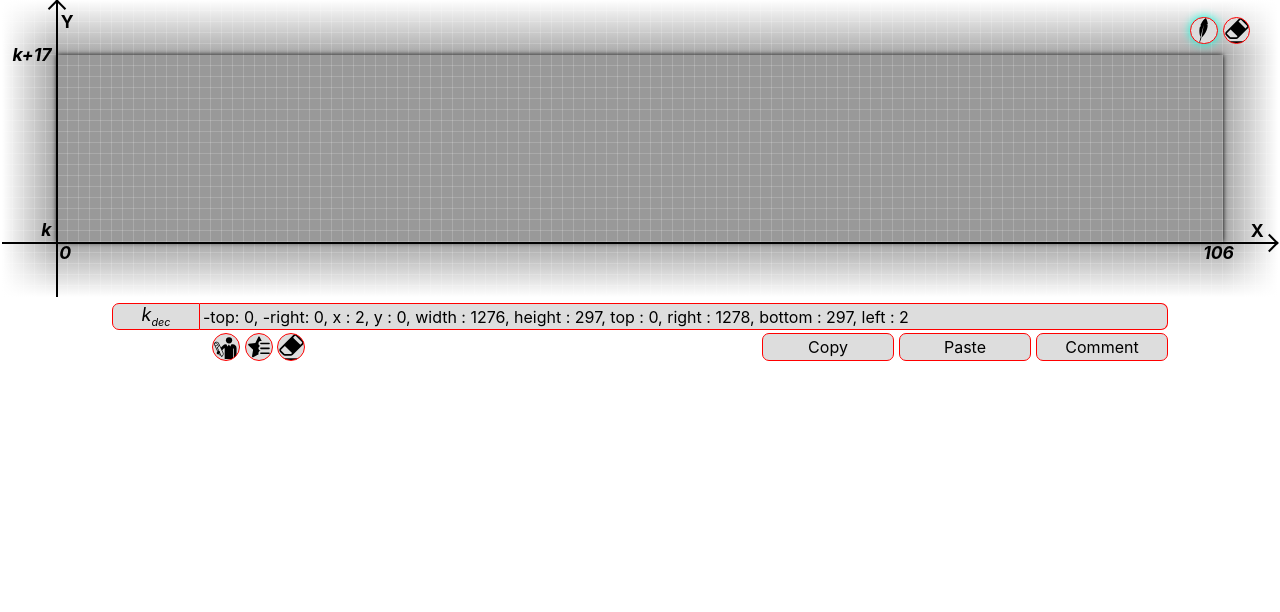
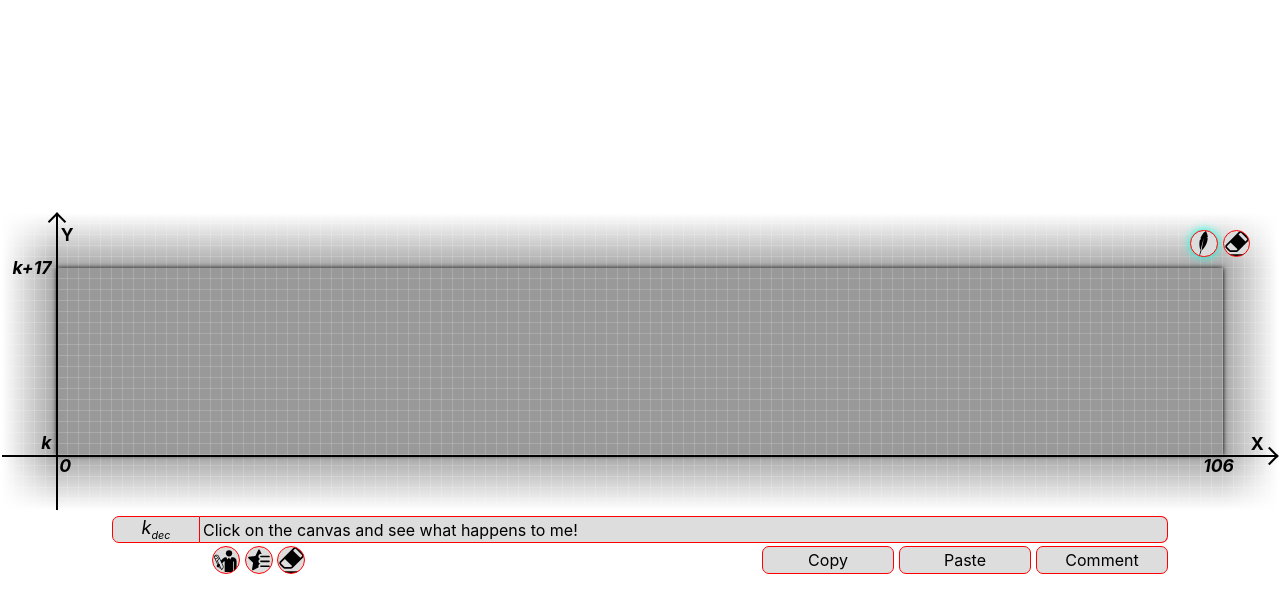
Before and after one commit to vipolar/tuppers, a Svelte app: page / in a window 1280 px wide. Shown: the top 612 px of the page. Built offline with nearby package versions, Linux system fonts and the light colour scheme.

Commit message:
buttons, pixelsize, who knows anymore...

```diff
--- a/src/App.svelte
+++ b/src/App.svelte
@@ -2,56 +2,53 @@
 	//import Display from './Display.svelte'
 	import Canvas from './Canvas.svelte'
 
-	let pixelSize = 0;
+	let framePixelBoxShadow = "#ffffff";
+	let framePixelBackground = "#a7a7a7";
+	let canvasPixelBoxShadow = "#ffffff";
+	let canvasPixelBackground = "#999999";
+	let canvasPixelBoxShadowActive = "#8b0000";
+	let canvasPixelBackgroundActive = "#111111";
 
-	const windowWidth = window.innerWidth;
-	const windowHeight = window.innerHeight;
-	/* needs a tonne of work! */
-	if (windowWidth > windowHeight) {
-		let w = Math.floor(windowWidth / 116);
-		let h = Math.floor(windowHeight / 33);
-		pixelSize = w > h ? h : w;
-		pixelSize = pixelSize <= 16 ? pixelSize : 16;
-		pixelSize = pixelSize >= 4 ? pixelSize : 4;
-	} else { /* portrait mode */
-		let w = Math.floor(windowWidth / 33);
-		let h = Math.floor(windowHeight / 116)
-		pixelSize = w > h ? h : w;
-		pixelSize = pixelSize <= 16 ? pixelSize : 16;
-		pixelSize = pixelSize >= 4 ? pixelSize : 4;
-	}
+	/* canvas */
+	let canvasBoxShadow = "#000000";
+	let canvasBoxShadowError = "#ff0000";
+	let canvasBoxShadowActive = "#00ffdd";
+	let canvasBoxShadowSuccess = "#55ff00";
+
+	/* overlay */
+	let canvasBverlayGradientStart = "transparent";
+	let canvasOverlayGradientFinish = "#ffffff";
+	let canvasOverlayDecoreArrowLine = "#000000";
+	let canvasOverlayDecoreArrowLegend = "#000000";
+
+	/* buttons, inputs, etc. */
+	let kToolsBackground = "#dddddd";
+	let kToolsForeground = "#000000";
+	let kToolsOutline = "#0064c8";
+	let kToolsBorder = "#ff0000";
 </script>
 
-<!--
-<body style="height: 2000px; width: 2000px;">
-<Demo {pixelSize}></Demo>
+<body style="--frame-pixel-box-shadow: {framePixelBoxShadow};
+				--frame-pixel-background: {framePixelBackground};
+				--canvas-pixel-box-shadow: {canvasPixelBoxShadow};
+				--canvas-pixel-background: {canvasPixelBackground};
+				--canvas-pixel-box-shadow-active: {canvasPixelBoxShadowActive};
+				--canvas-pixel-background-active: {canvasPixelBackgroundActive};
+
+				--canvas-box-shadow: {canvasBoxShadow};
+				--canvas-box-shadow-error: {canvasBoxShadowError};
+				--canvas-box-shadow-active: {canvasBoxShadowActive};
+				--canvas-box-shadow-success: {canvasBoxShadowSuccess};
+
+				--canvas-overlay-gradient-start: {canvasBverlayGradientStart};
+				--canvas-overlay-gradient-finish: {canvasOverlayGradientFinish};
+				--canvas-overlay-decore-arrow-line: {canvasOverlayDecoreArrowLine};
+				--canvas-overlay-decore-arrow-legend: {canvasOverlayDecoreArrowLegend};
+
+				--k-tools-background: {kToolsBackground};
+				--k-tools-foreground: {kToolsForeground};
+				--k-tools-outline: {kToolsOutline};
+				--k-tools-border: {kToolsBorder};
+				">
+	<Canvas></Canvas>
 </body>
--->
-<div class="canvas" style="width: {116 * pixelSize}px; height: {34 * pixelSize}px; --portraitOffset: {116 * pixelSize}px">
-	<Canvas {pixelSize}></Canvas>
-</div>
-
-<style>
-	.canvas {
-        transform-style: preserve-3D;
-        transform-origin: left top;
-        position: absolute;
-        margin-right: auto;
-        margin-left: auto;
-        right: 0;
-        left: 0;
-    }
-
-	@media (orientation: landscape) {
-        .canvas {
-            align-self: center;
-        }
-    }
-
-    @media (orientation: portrait) {
-        .canvas {
-            transform: rotate(-90deg);
-            top: var(--portraitOffset);
-        }
-    }
-</style>
--- a/src/Canvas.svelte
+++ b/src/Canvas.svelte
@@ -1,9 +1,8 @@
 <script>
+    import { setCharAt, findTouchIndexById, copyCanvasTouch, debounceFunction, calcLBIR } from './tools/rest.js'
     import { kValueValidate, kValueBaseToBinary, kValueBinaryToBase } from './tools/kValue.js'
-    import { setCharAt, findTouchIndexById, copyCanvasTouch } from './tools/rest.js'
     import { getPixelsOnTheLine } from './tools/algorithms.js'
     import { onMount } from 'svelte';
-    export let pixelSize = 0;
 
     let kValueString = 'Click on the canvas and see what happens to me!';
 	let kValueBinary = '0'.repeat(1802);
@@ -16,7 +15,19 @@
 
     let timerCanvasButtonsPositionUpdate;
     let canvasButtonsPositionRight = 0;
+    let canvasButtonsPositionLeft = 0;
     let canvasButtonsPositionTop = 0;
+
+    let pixelRatio = 0;
+	let pixelHeight = 0;
+	let pixelWidth = 0;
+	let pixelSize = 0;
+
+    let canvasRotateDegree = 0;
+    let canvasLandscapeMQ = 0;
+    let canvasOffsetY = 0;
+	let canvasPadY = 0;
+	let canvasPadX = 0;
 
     /* we do paintin' here yo! */
     function canvasBrushButton() {
@@ -81,32 +92,49 @@
     };
 
     /* wake up babe, new events just dropped! */
-    function canvasButtonsPositionUpdate(e) {
-        let rect = document.getElementById("frame").getBoundingClientRect();
-        let maxRight = rect.width - (5 * pixelSize) - (8 * pixelSize);
-        let maxTop = rect.height - (5 * pixelSize) - (4 * pixelSize);
-
+    function canvasButtonsPositionUpdate() {
+        /* TODO: some device-dependent quirks */
         clearTimeout(timerCanvasButtonsPositionUpdate);
         timerCanvasButtonsPositionUpdate = setTimeout(() => {
-            canvasButtonsPositionRight = rect.right - window.innerWidth;
-            if (canvasButtonsPositionRight  <= 0) {
-                canvasButtonsPositionRight = 0;
-            } else if (canvasButtonsPositionRight >= maxRight) {
-                canvasButtonsPositionRight = maxRight;
+            if (canvasLandscapeMQ.matches) {
+                if (pixelRatio >= 1) {
+                    let xMaxVal = canvasPadX + pixelSize * 8;
+                    let canvasFull = 116 * pixelSize + canvasPadX * 2;
+                    let viewportFull = window.innerWidth + window.scrollX;
+                    let xRightOverflow = Math.floor(canvasFull - viewportFull);
+                    let xPadding = canvasPadX - xRightOverflow > 0 ? canvasPadX - xRightOverflow : 0;
+                    let xTempVal = window.innerWidth + window.scrollX - xPadding - (8 * pixelSize);
+                    canvasButtonsPositionLeft = xMaxVal > xTempVal ? xMaxVal: xTempVal;
+                    canvasButtonsPositionRight = "invalid";
+
+                    let yMaxVal = canvasPadY + pixelSize * 17;
+                    let yPadding = canvasPadY - window.scrollY > 0 ? canvasPadY - window.scrollY : 0;
+                    let yTempVal = window.scrollY + yPadding
+                    canvasButtonsPositionTop = yMaxVal < yTempVal ? yMaxVal: yTempVal;
+                } else {
+                    canvasButtonsPositionLeft = canvasPadX + (116 * pixelSize) - (8 * pixelSize);
+                    canvasButtonsPositionTop = canvasPadY;
+                    canvasButtonsPositionRight = "invalid";
                 }
+            } else {
+                if (pixelRatio >= 1) {
+                    let yMaxVal = canvasPadX + pixelSize * 98;
+                    let yPadding = canvasPadX - window.scrollY > 0 ? canvasPadX - window.scrollY : 0;
+                    let yTempVal = window.scrollY + yPadding;
+                    canvasButtonsPositionRight = yMaxVal < yTempVal ? yMaxVal: yTempVal;
+                    canvasButtonsPositionLeft = "invalid";
 
-            canvasButtonsPositionTop = rect.top * -1;
-            if (canvasButtonsPositionTop <= 0) {
-                canvasButtonsPositionTop = 0;
-            } else if (canvasButtonsPositionTop >= maxTop) {
-                canvasButtonsPositionTop = maxTop;
-            }
-            kValueString = `-top: ${canvasButtonsPositionTop}, -right: ${canvasButtonsPositionRight}`;
-            for (var key in rect) {
-                if(typeof rect[key] !== 'function') {
-                    kValueString  += `, ${ key } : ${ rect[key] }`;
+                    let xMaxVal = canvasPadY + pixelSize * 17;
+                    let xPadding = canvasPadY - window.scrollX > 0 ? canvasPadY - window.scrollX : 0;
+                    let xTempVal = window.scrollX + xPadding;
+                    canvasButtonsPositionTop = xMaxVal < xTempVal ? xMaxVal: xTempVal;
+                } else {
+                    canvasButtonsPositionRight = canvasPadY;
+                    canvasButtonsPositionTop = canvasPadX;
+                    canvasButtonsPositionLeft = "invalid";
                 }
             }
+            //kValueString = `ww: ${window.innerWidth}, wh: ${window.innerHeight}, scrollX: ${window.scrollX}, scrollY: ${window.scrollY}, pixelSize: ${pixelSize}, pixelRatio: ${pixelRatio}`;
         }, 100);
     };
 
@@ -312,20 +340,65 @@
         }
     };
 
-    onMount(() => {	/* keep track of your staff */
+    /* the rest TODO */
+    function updatePixelRatio() {
+		window.matchMedia(`(resolution: ${pixelRatio}dppx)`).removeEventListener("change", updatePixelRatio);
+		pixelRatio = window.devicePixelRatio;
+		window.matchMedia(`(resolution: ${pixelRatio}dppx)`).addEventListener("change", updatePixelRatio, { once: true });
+	};
+
+	function updatePixelSize() {
+		const windowWidth = Math.ceil(window.innerWidth * pixelRatio);
+		const windowHeight = Math.ceil(window.innerHeight * pixelRatio);
+
+		/* held together with spit and prayer TODO */
+        canvasLandscapeMQ = window.matchMedia("(orientation: landscape)");
+		if (canvasLandscapeMQ.matches) {
+			pixelWidth = Math.floor(windowWidth / 116);
+			pixelHeight = Math.floor(windowHeight / 34);
+			pixelSize = calcLBIR(pixelWidth, pixelHeight, 4, 24);
+
+			canvasPadY = Math.floor((windowHeight - (pixelSize * 34)) / 2);
+			canvasPadX = Math.floor((windowWidth - (pixelSize * 116)) / 2);
+			canvasRotateDegree = 0;
+			canvasOffsetY = 0;
+		} else {
+			pixelWidth = Math.floor(windowWidth / 34);
+			pixelHeight = Math.floor(windowHeight / 116);
+			pixelSize = calcLBIR(pixelWidth, pixelHeight, 4, 24);
+
+			canvasPadY = Math.floor((windowWidth - (pixelSize * 34)) / 2);
+			canvasPadX = Math.floor((windowHeight - (pixelSize * 116)) / 2);
+			canvasOffsetY = pixelSize * 116 + canvasPadX * 2;
+			canvasRotateDegree = -90;
+		}
+
+        canvasButtonsPositionUpdate();
+	};
+
+    /* keep track of your stuff here */
+    const debouncedUpdatePixelSize = debounceFunction(updatePixelSize, 300);
+    onMount(() => {
+        updatePixelRatio();
+		updatePixelSize();
+
         canvasBrushButton();
+
+		/* events */
+        window.addEventListener('resize', debouncedUpdatePixelSize);
 		window.addEventListener('load', canvasButtonsPositionUpdate);
-        window.addEventListener('resize', canvasButtonsPositionUpdate);
         document.addEventListener('scroll', canvasButtonsPositionUpdate);
 
 		return () => {
+            window.removeEventListener('resize', debouncedUpdatePixelSize);
             window.removeEventListener('load', canvasButtonsPositionUpdate);
-            window.removeEventListener('resize', canvasButtonsPositionUpdate);
             document.removeEventListener('scroll', canvasButtonsPositionUpdate);
+            window.matchMedia(`(resolution: ${pixelRatio}dppx)`).removeEventListener("change", updatePixelRatio);
 		}
 	});
 </script>
 
+<div id="container" class="container" style="width: {116 * pixelSize}px; height: {34 * pixelSize}px; --cRotateDeg: {canvasRotateDegree}deg; --cOffsetY: {canvasOffsetY}px; --cPadY: {canvasPadY}px; --cPadX: {canvasPadX}px;">
     <div id="frame" class="frame" style="width: {116 * pixelSize}px; height: {27 * pixelSize}px">
         <div id="greater-canvas" class="greater-canvas" style="--pixelSize: {pixelSize}px;">
             {#each Array(5) as _, indexCol (indexCol)}
@@ -397,7 +470,7 @@
         </div>
 
         <!--floating buttons go here!-->
-    <div id="canvas-buttons" class="canvas-buttons" style="width: {8 * pixelSize}px; height: {4 * pixelSize}px; --canvasButtonsPositionRight: {canvasButtonsPositionRight}px; --canvasButtonsPositionTop: {canvasButtonsPositionTop}px;">
+        <div id="canvas-buttons" class="canvas-buttons" style="width: {8 * pixelSize}px; height: {4 * pixelSize}px; --canvasButtonsPositionRight: {canvasButtonsPositionRight}px; --canvasButtonsPositionLeft: {canvasButtonsPositionLeft}px; --canvasButtonsPositionTop: {canvasButtonsPositionTop}px;">
             <button on:click={canvasBrushButton} class="canvas-buttons-brush" type="button" style="width: {2.5 * pixelSize}px; height: {2.5 * pixelSize}px"></button>
             <button on:click={canvasEraseButton} class="canvas-buttons-erase" type="button" style="width: {2.5 * pixelSize}px; height: {2.5 * pixelSize}px"></button>
         </div>
@@ -420,11 +493,21 @@
             </div>
         </div>
     </div>
+</div>
 
 <!--dummy to hoist ignored css classes upon (this classes are not active by default, thus ignored by compiler)-->
 <div class="canvas-error canvas-active canvas-success canvas-pixel-active" style="display: none;"></div>
 
 <style>
+    .container {
+		transform: rotate(var(--cRotateDeg));
+		padding: var(--cPadY) var(--cPadX);
+        transform-style: preserve-3D;
+        transform-origin: left top;
+		top: var(--cOffsetY);
+        position: absolute;
+    }
+
     .frame {
         position: relative;
         display: block;
@@ -620,6 +703,7 @@
         display: flex;
         transition: all 0.25s;
         right: var(--canvasButtonsPositionRight);
+        left: var(--canvasButtonsPositionLeft);
         top: var(--canvasButtonsPositionTop);
     }
 
--- a/src/Demo.svelte
+++ b/src/Demo.svelte
@@ -3,3 +3,5 @@
 </script>
 
 <Demo></Demo>
+
+<input type="color" bind:value={canvasPixelBackground} style="height: 50px; z-index: 99; position: absolute">
```
Also changed, not shown: public/global.css (+0 -28 lines), src/tools/rest.js (+8 -0 lines), public/build/bundle.css, public/build/bundle.js, 1 other file (tests, documents, lock files or other folders). Lines whose indentation alone changed are shown as unchanged.
